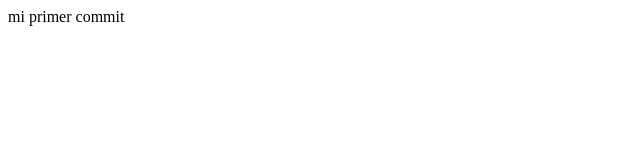
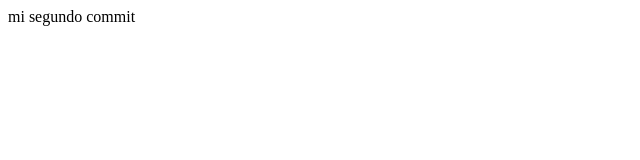
Before and after one commit to rodriguez1652/Primer-commit, a plain HTML site: page index.html in a window 1280 px wide. Shown: the full height of the page, 0-640 px from the left. Drawn offline with Linux system fonts and the light colour scheme.

Commit message:
Este es el segundo commit

```diff
--- a/index.html
+++ b/index.html
@@ -5,6 +5,6 @@
     <title></title>
   </head>
   <body>
-    mi primer commit
+    mi segundo commit
   </body>
 </html>
```
